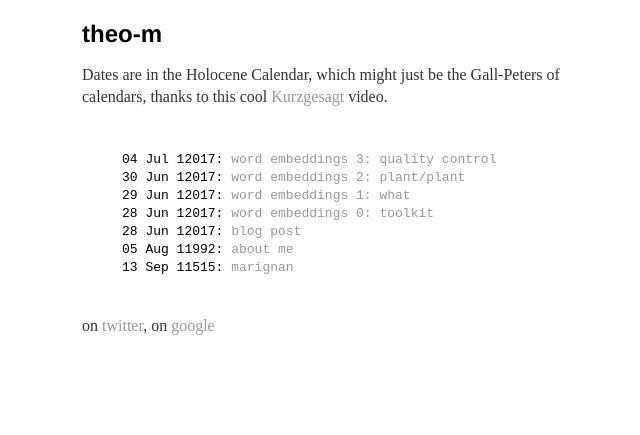
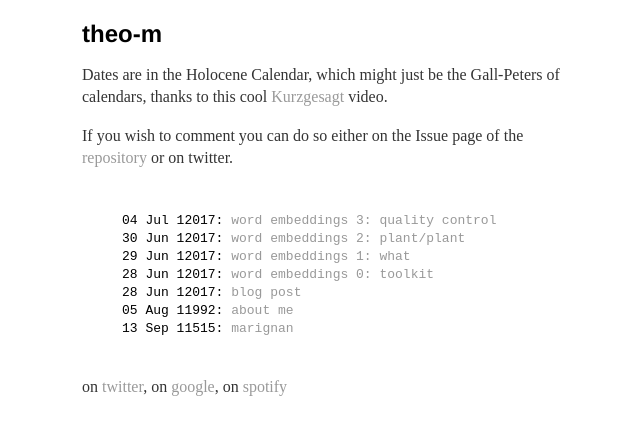
Before and after one commit to theo-m/theo-m.github.io, a Jekyll site: the page built from index.html, in a window 1280 px wide. Shown: the top 435 px of the page, without its empty margins (318-958 px from the left). Built offline with Jekyll 4.4.1, drawn with Linux system fonts in a browser that asks for light colours.

Commit message:
More personal info

```diff
--- a/_layouts/home.html
+++ b/_layouts/home.html
@@ -14,6 +14,6 @@
         </body>
 
         <footer>
-            <p>on <a href="https://twitter.com/theo_mtsr">twitter</a>, on <a href="https://plus.google.com/u/0/109209030380654137111">google</a></p>
+            <p>on <a href="https://twitter.com/theo_mtsr">twitter</a>, on <a href="https://plus.google.com/u/0/109209030380654137111">google</a>, on <a href="https://open.spotify.com/user/jaimelasoupe">spotify</a></p>
         </footer>
     </html>
--- a/index.html
+++ b/index.html
@@ -6,7 +6,12 @@ title: theo-m
 
     <h1>{{ page.title }}</h1>
 
-    <p>Dates are in the Holocene Calendar, which might just be the Gall-Peters of calendars, thanks to this cool <a href=https://www.youtube.com/watch?v=czgOWmtGVGs>Kurzgesagt</a> video.</p>
+    <p>
+        Dates are in the Holocene Calendar, which might just be the Gall-Peters of calendars, thanks to this cool <a href=https://www.youtube.com/watch?v=czgOWmtGVGs>Kurzgesagt</a> video.
+    </p>
+    <p>
+        If you wish to comment you can do so either on the Issue page of the <a href=https://github.com/theo-m/theo-m.github.io/issues>repository</a> or on twitter.
+    </p>
 
     <ul class="posts">
       {% for post in site.posts %}
```
